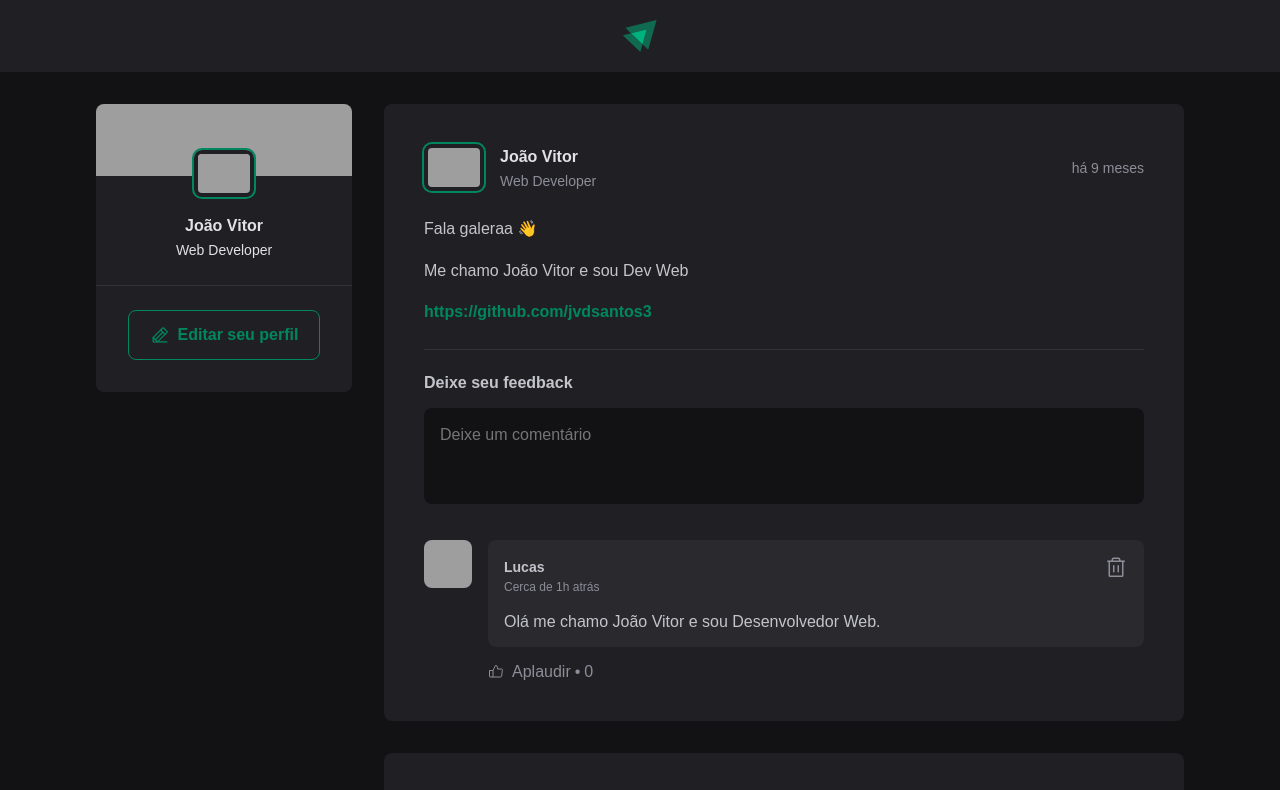
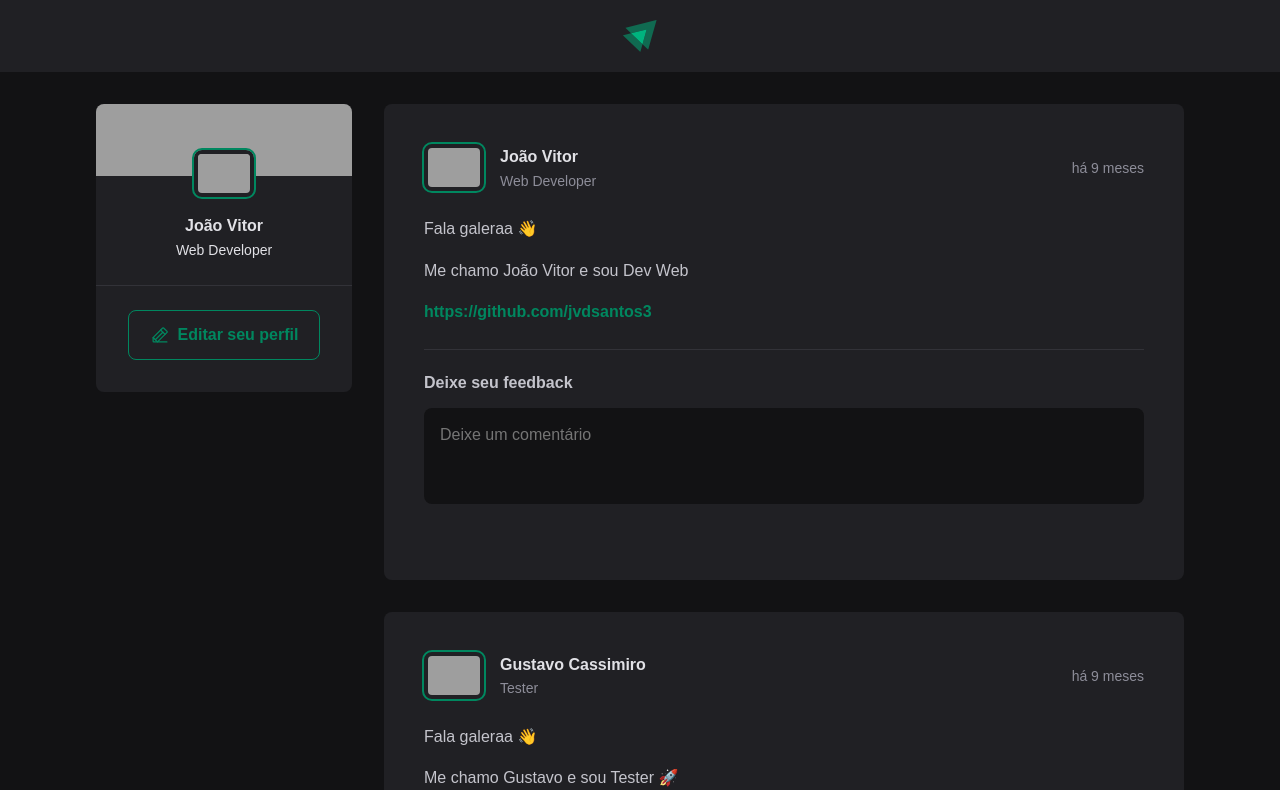
Before and after one commit to jvdsantos3/ignite-feed, a React (Vite) app: page / in a window 1280 px wide. Shown: the top 790 px of the page. Built offline with nearby package versions, Linux system fonts and the light colour scheme; grey boxes are pictures that could not be loaded.

Commit message:
Update Post.tsx

```diff
--- a/src/components/Post.tsx
+++ b/src/components/Post.tsx
@@ -25,9 +25,7 @@ interface PostPorps {
 };
 
 export function Post({ author, publishedAt, content }: PostPorps) {
-    const [comments, setComments] = useState([
-        'Olá me chamo João Vitor e sou Desenvolvedor Web.'
-    ]);
+    const [comments, setComments] = useState([]);
 
     const [newCommentText, setNewCommentText] = useState('');
 
```
